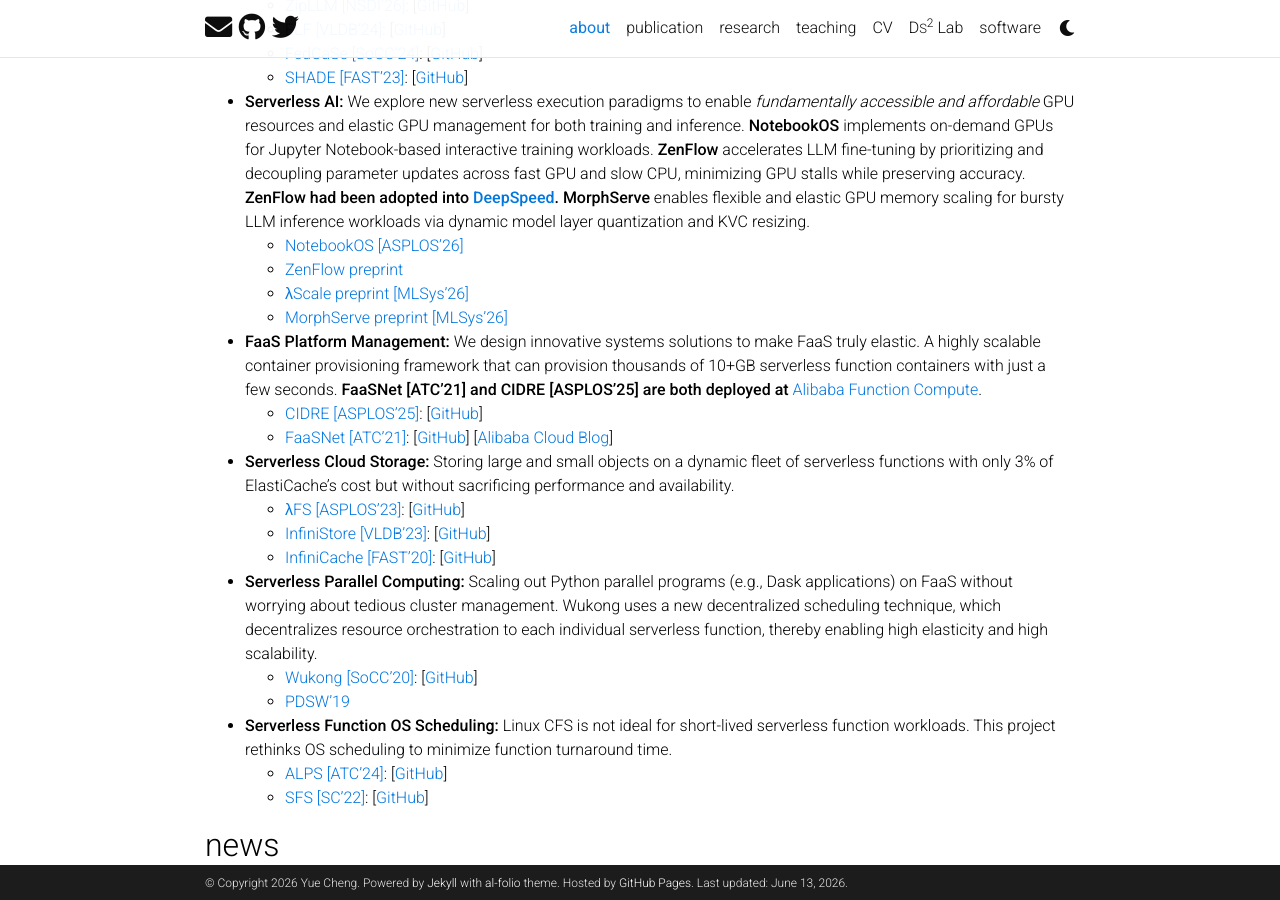
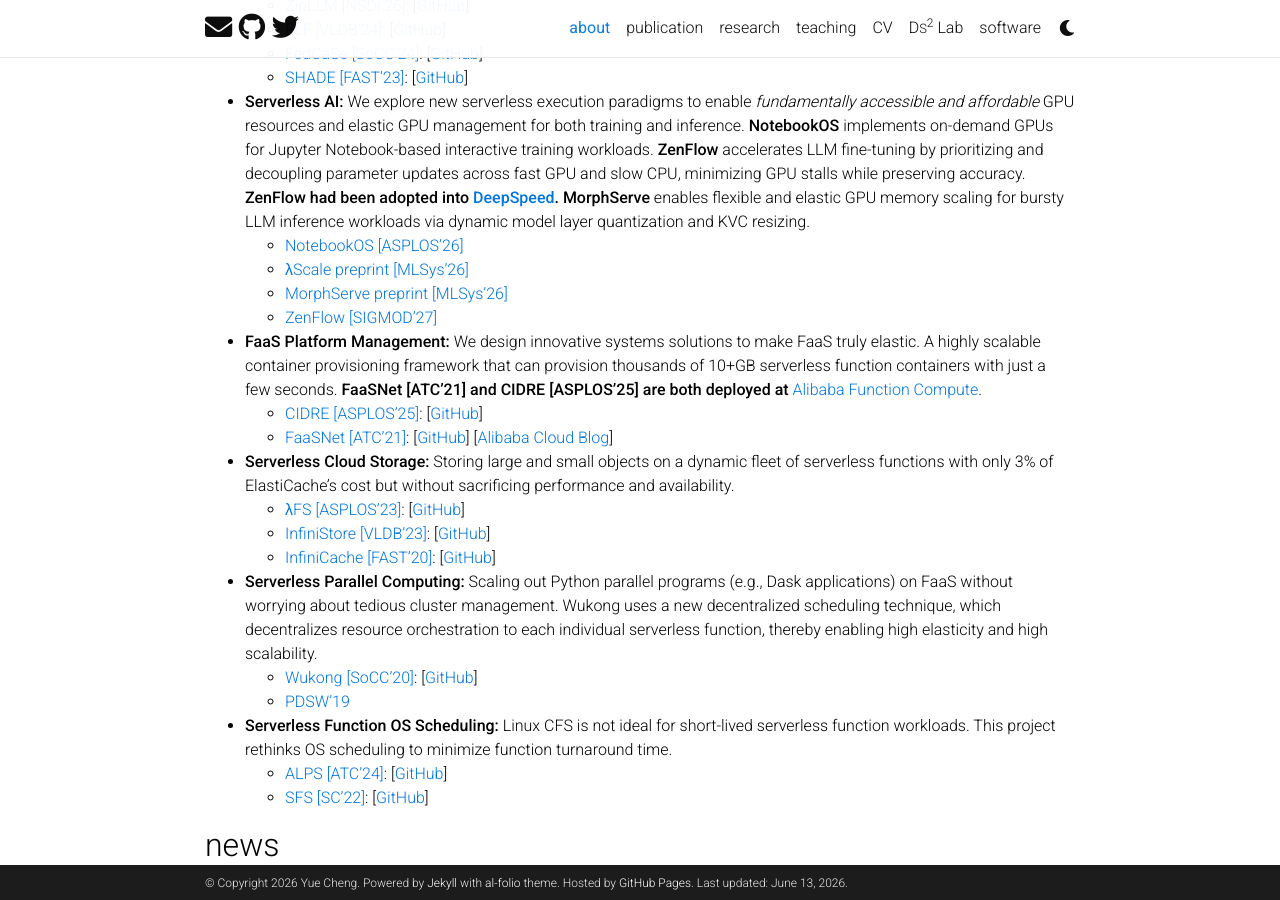
Before and after one commit to tddg/tddg.github.io, a Jekyll site: the page built from _pages/about.md, in a window 1280 px wide and 900 px high, scrolled down 1220 px. Built offline with Jekyll 4.4.1, drawn with Linux system fonts in a browser that asks for light colours; full-size pictures stand in for the smaller copies a plugin makes; emoji names are drawn with the system emoji font; comment, search, counter and statistics services are not loaded; a style sheet for code colours, icons or effects is not loaded.

```diff
--- a/_includes/scripts/mathjax.html
+++ b/_includes/scripts/mathjax.html
@@ -8,5 +8,4 @@
     };
   </script>
   <script defer type="text/javascript" id="MathJax-script" src="https://cdn.jsdelivr.net/npm/mathjax@{{ site.mathjax.version }}/es5/tex-mml-chtml.js"></script>
-  <script defer src="https://polyfill.io/v3/polyfill.min.js?features=es6"></script>
   {%- endif %}
--- a/_pages/about.md
+++ b/_pages/about.md
@@ -101,9 +101,9 @@ minimizing GPU stalls while preserving accuracy.
 bursty LLM inference workloads via dynamic model layer quantization
 and KVC resizing.
   * [NotebookOS [ASPLOS'26]](https://arxiv.org/abs/2503.20591){:target="\_blank"}
-  * [ZenFlow preprint](https://arxiv.org/abs/2505.12242){:target="\_blank"}
   * [λScale preprint [MLSys'26]](https://arxiv.org/abs/2502.09922){:target="\_blank"}
   * [MorphServe preprint [MLSys'26]](https://arxiv.org/abs/2506.02006){:target="\_blank"}
+  * [ZenFlow [SIGMOD'27]](https://arxiv.org/abs/2505.12242){:target="\_blank"}
 
 
 * **FaaS Platform Management:** We design innovative systems solutions to make FaaS truly elastic. A highly scalable container provisioning framework that can provision thousands of 10+GB serverless function containers with just a few seconds. **FaaSNet [ATC'21] and CIDRE [ASPLOS'25] are both deployed at** [Alibaba Function Compute](https://www.alibabacloud.com/product/function-compute){:target="\_blank"}.
```
